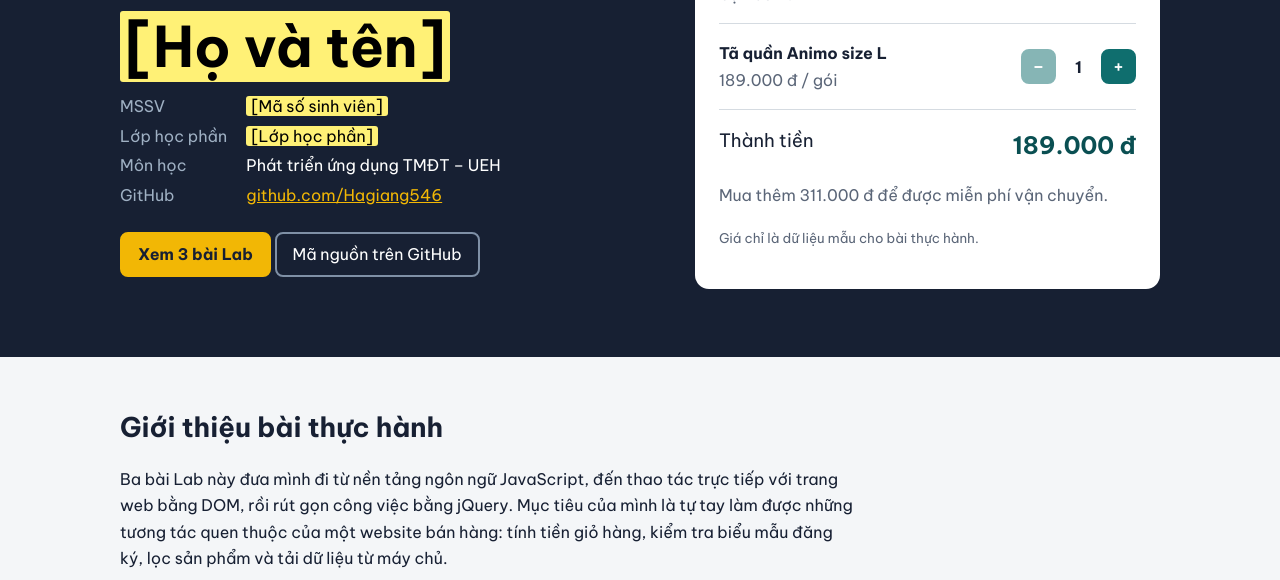
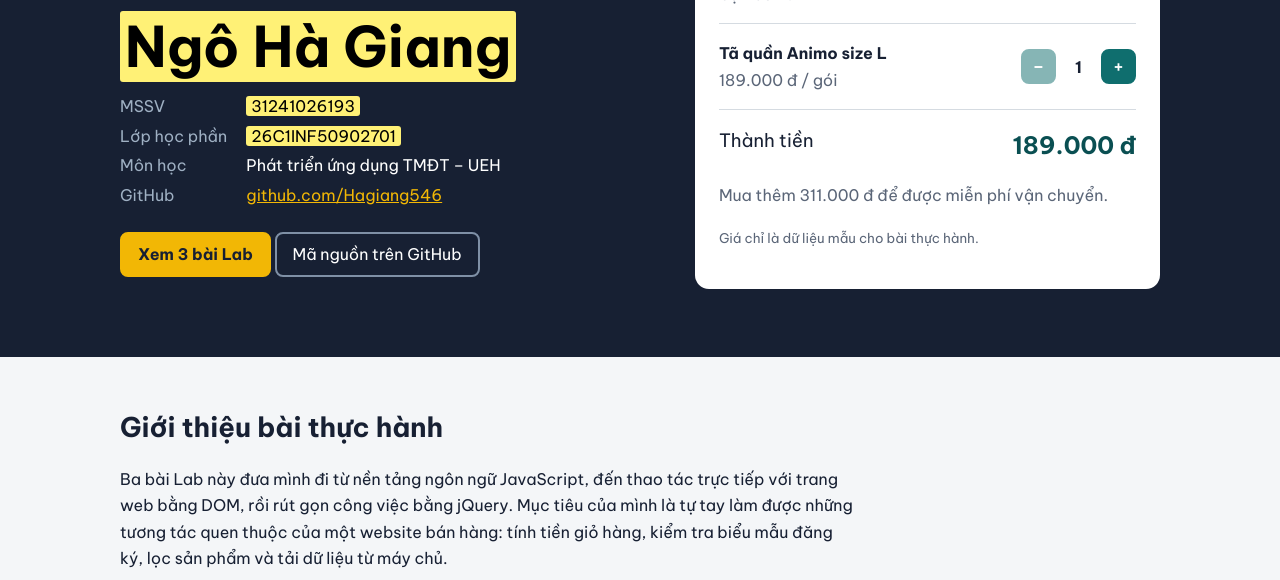
Before and after one commit to Hagiang546/Tuan3-VeNha-, a plain HTML site: page JavaScript-Labs/index.html in a window 1280 px wide. Shown: the part 220-800 px from the top of the page. Drawn offline with Linux system fonts and the light colour scheme; files whose address does not match are found by name.

Commit message:
Update index.html

```diff
--- a/JavaScript-Labs/index.html
+++ b/JavaScript-Labs/index.html
@@ -14,10 +14,10 @@
 <section class="hero"><div class="wrap">
  <div>
   <img class="avatar" src="images/avatar.jpg" alt="Ảnh đại diện của sinh viên" onerror="this.replaceWith(Object.assign(document.createElement('div'),{className:'avatar',textContent:'SV',title:'Thêm ảnh vào images/avatar.jpg'}))">
-  <h1 class="name"><span class="todo">[Họ và tên]</span></h1>
+  <h1 class="name"><span class="todo">Ngô Hà Giang</span></h1>
   <dl class="facts">
-   <dt>MSSV</dt><dd><span class="todo">[Mã số sinh viên]</span></dd>
-   <dt>Lớp học phần</dt><dd><span class="todo">[Lớp học phần]</span></dd>
+   <dt>MSSV</dt><dd><span class="todo">31241026193</span></dd>
+   <dt>Lớp học phần</dt><dd><span class="todo">26C1INF50902701</span></dd>
    <dt>Môn học</dt><dd>Phát triển ứng dụng TMĐT – UEH</dd>
    <dt>GitHub</dt><dd><a href="https://github.com/Hagiang546">github.com/Hagiang546</a></dd>
   </dl>
```
